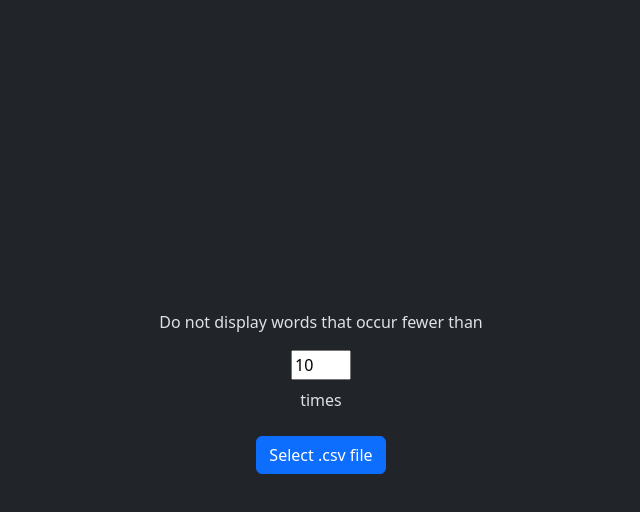
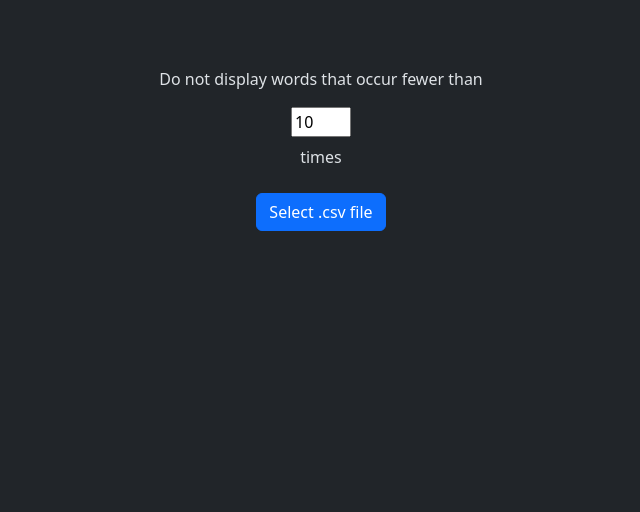
Before and after one commit to Osorkon21/csv-survey-reader, a React (Vite) app: page /#/ in a window 1280 px wide. Shown: the top 512 px of the page, without its empty margins (319-959 px from the left). Built offline with nearby package versions, Linux system fonts and the light colour scheme.

Commit message:
Ready for release

```diff
--- a/src/App.tsx
+++ b/src/App.tsx
@@ -29,7 +29,7 @@ export default function App() {
   const [ignoreFile, setIgnoreFile] = useState<IgnoreParams[]>([]);
   const [searchWords, setSearchWords] = useState<SearchWord[]>([]);
   const [displaySelectNew, setDisplaySelectNew] = useState(false);
-  const [displaySelectWords, setDisplaySelectWords] = useState(false);
+  const [displaySelectWords, setDisplaySelectWords] = useState(true);
 
   async function setDefaultIgnoreFile() {
     await window.api.setToStore("ignore-file", defaultIgnoreFile)
@@ -64,7 +64,7 @@ export default function App() {
           ></Header>
         </div>
       )}
-
+      <div style={{ marginTop: displaySelectWords ? "35px" : "70px" }}>
         <Routes>
           <Route path="/" element={<LandingPage
             setContent={setContent}
@@ -90,6 +90,8 @@ export default function App() {
             setDisplaySelectWords={setDisplaySelectWords}
           />} />
         </Routes>
+      </div>
+
     </HashRouter>
   )
 }
--- a/src/components/Header.tsx
+++ b/src/components/Header.tsx
@@ -5,7 +5,8 @@ type HeaderProps = {
 
 export default function Header({ displaySelectNew, displaySelectWords }: HeaderProps) {
   return (
-    <div style={{ width: "400px", minWidth: "400px", maxWidth: "400px", margin: "auto" }}>
+    <div className="fixed-top" style={{ width: "100vm", height: !displaySelectWords ? "116px" : "71px", backgroundColor: "#212529" }}>
+      <div className="mt-4" style={{ width: "400px", minWidth: "400px", maxWidth: "400px", margin: "auto" }}>
         <div className="d-flex justify-content-between gap-4 w-100">
 
           {displaySelectNew && (
@@ -22,5 +23,11 @@ export default function Header({ displaySelectNew, displaySelectWords }: HeaderP
           {/* <button className="btn btn-danger" style={{ fontFamily: "Helvetica" }} onClick={() => setDefaultIgnoreFile()}>Restore Default Ignore List</button> */}
         </div>
       </div>
+
+      {!displaySelectWords && (
+        <button className="btn btn-primary mt-2" type="button" style={{ fontFamily: "Helvetica" }} onClick={() => window.location.href = "#/display"}>Show Selected Responses</button>
+      )}
+    </div>
+
   )
 }
--- a/src/pages/DisplayPage.tsx
+++ b/src/pages/DisplayPage.tsx
@@ -38,6 +38,7 @@ export default function DisplayPage({ searchWords, setSearchWords, setDisplaySel
 
     setDisplaySelectNew(true);
     setDisplaySelectWords(true);
+    window.scrollTo({ top: 0, left: 0, behavior: "instant" })
   }, [])
 
   return (
--- a/src/pages/SelectPage.tsx
+++ b/src/pages/SelectPage.tsx
@@ -375,8 +375,7 @@ export default function SelectPage({ content, wordCountCutoff, ignoreFile, setIg
     <div className="d-flex flex-column justify-content-center align-items-center gap-2">
 
       {display && (
-        <div className="mt-2" style={{ width: "60vw" }}>
-          <button className="btn btn-primary" type="button" style={{ fontFamily: "Helvetica" }} onClick={() => window.location.href = "#/display"}>Show Selected Responses</button>
+        <div className="mt-2" style={{ width: "40vw" }}>
 
           <div className="d-flex justify-content-between mt-2">
             <div className="text-start" style={{ width: "47%" }}>
```
Lines whose indentation alone changed are shown as unchanged.
